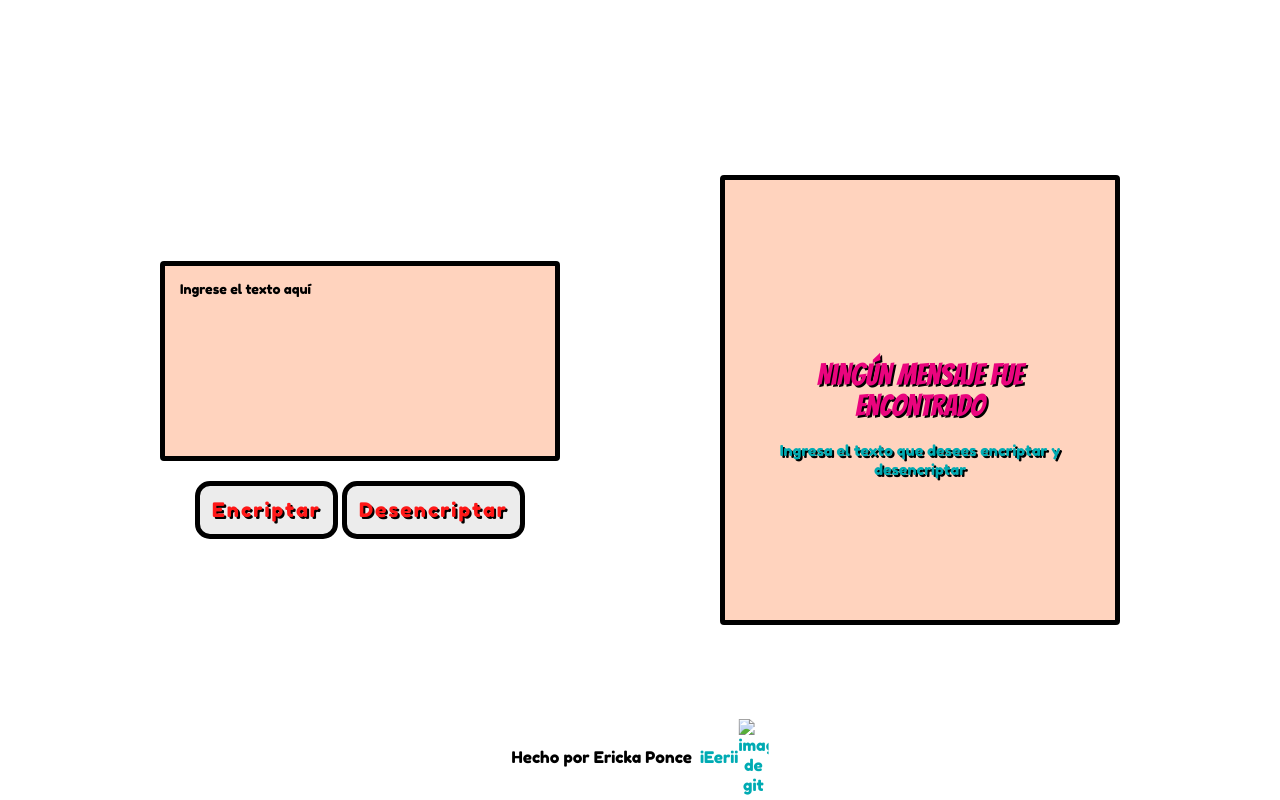
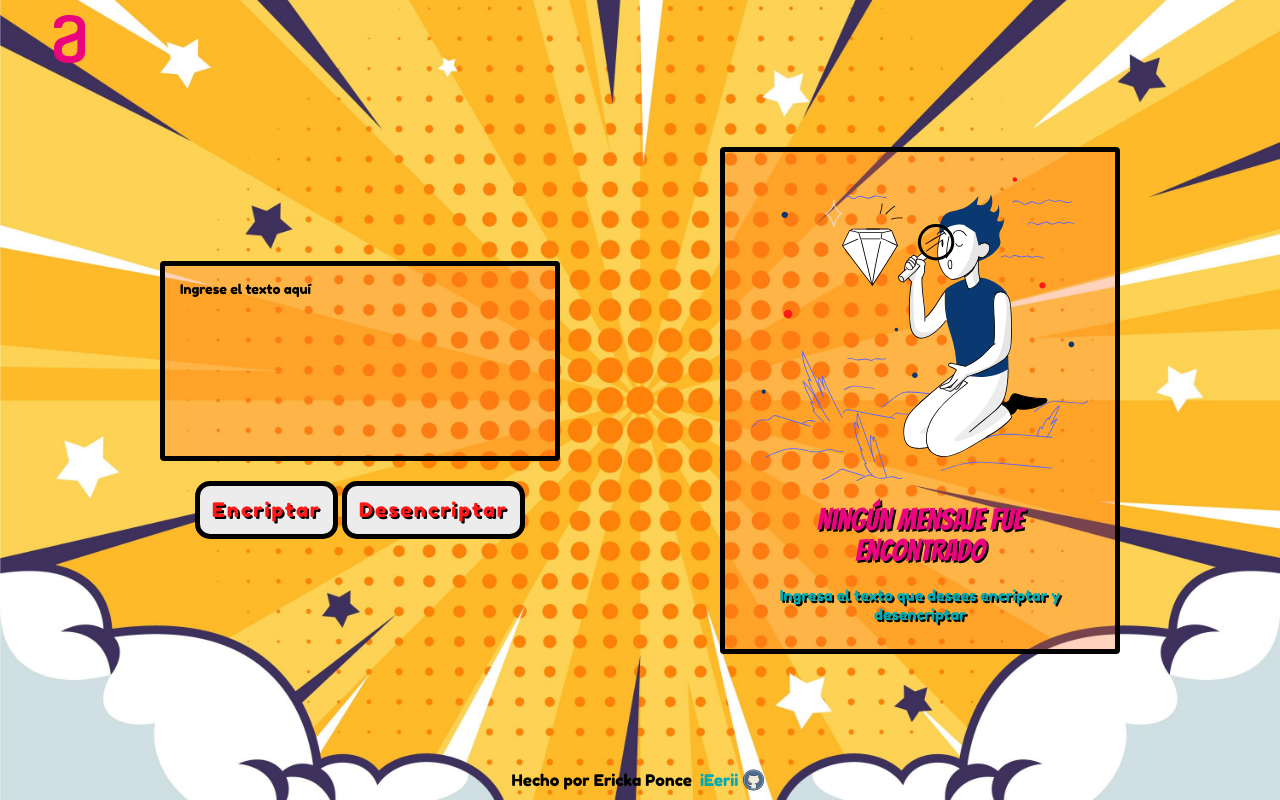
Before and after one commit to iEerii/challengeEncriptador, a plain HTML site: page index.html in a window 1280 px wide. Drawn offline with Linux system fonts and the light colour scheme; the site is published under a folder, as on GitHub Pages, so addresses that start at the root find nothing; a web font is replaced by a local one.

Commit message:
feat: changes in src images

```diff
--- a/index.html
+++ b/index.html
@@ -10,7 +10,7 @@
     </head>
     <body>
         <figure class="logo">
-            <img class="color-icon" src="/img/Logo.svg" alt="">
+            <img class="color-icon" src="./img/Logo.svg" alt="icon">
         </figure>
         <main class="container">
             <section class="message-container">
@@ -24,7 +24,7 @@
 
             <section class="result-container">
                 <div id="block-hidden">
-                    <img src="/img/Muñeco.svg" alt="" id="doll-image">
+                    <img src="./img/Muñeco.svg" alt="" id="doll-image">
                     <p class="caveat-one" >Ningún mensaje fue encontrado</p>
                     <p class="caveat-two" >Ingresa el texto que desees encriptar y desencriptar</p>
                 </div>
@@ -36,7 +36,7 @@
                 <p>Hecho por Ericka Ponce &nbsp;</p>
                 <a href="https://github.com/iEerii">
                     iEerii
-                    <img class="footer-logo" src="/img/icons8-github.svg" alt="imagen de git">
+                    <img class="footer-logo" src="./img/icons8-github.svg" alt="git Image">
                 </a>
             </footer>
         </main>
--- a/style.css
+++ b/style.css
@@ -9,7 +9,7 @@ html {
 }
 
 body {
-    background: url(/img/fondo1.jpg);
+    background: url(./img/fondo1.jpg);
     background-position: center;
     background-size: cover;
     background-repeat: no-repeat;
```
